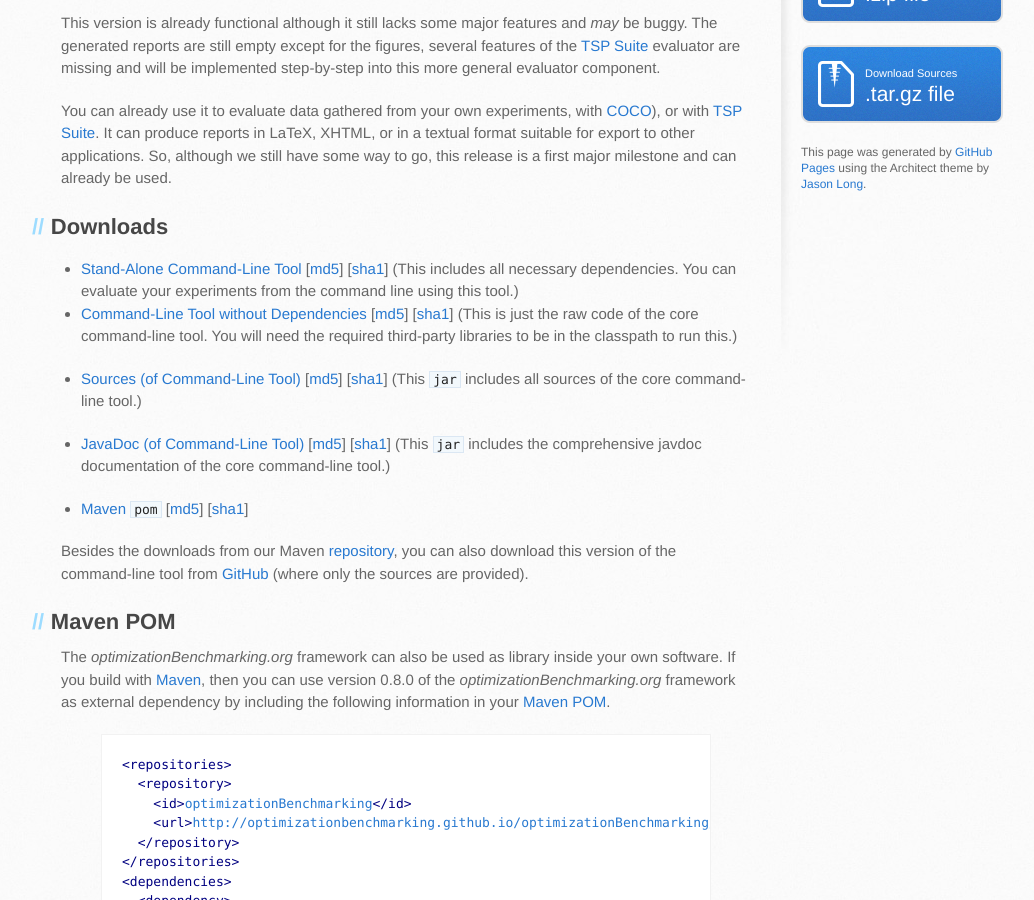
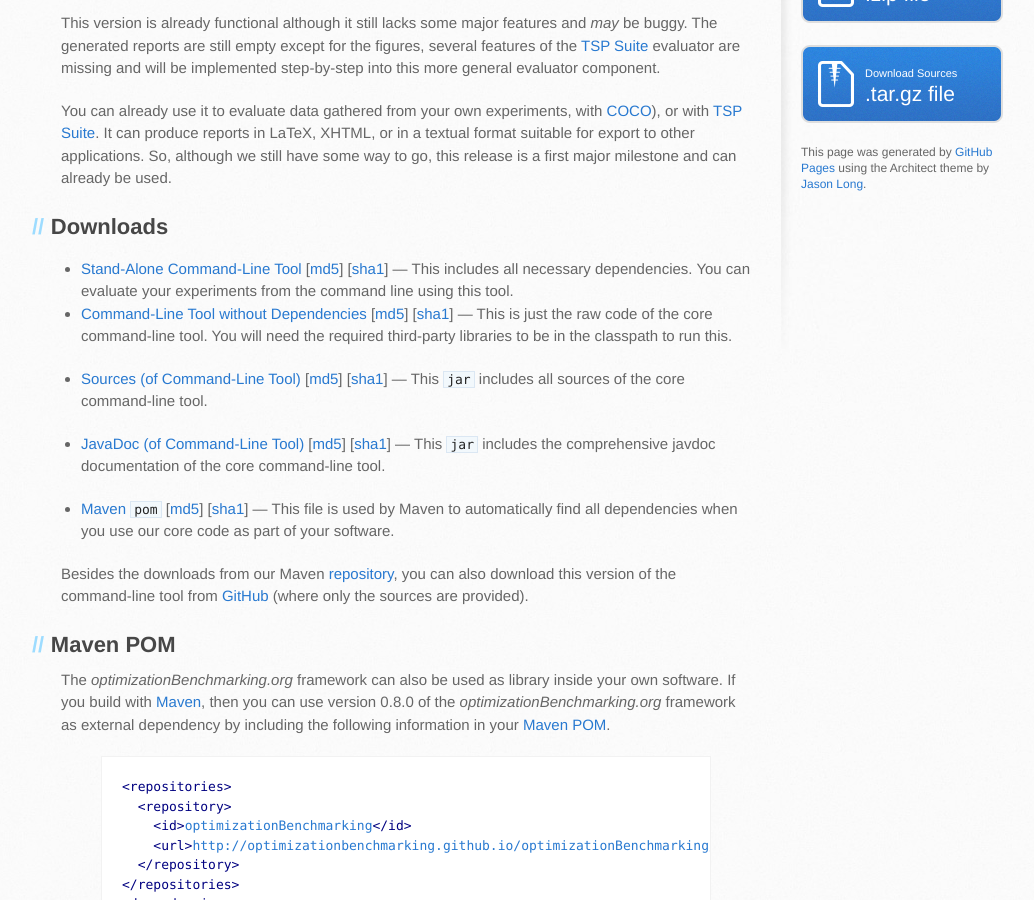
Before and after one commit to optimizationBenchmarking/optimizationBenchmarking, a Jekyll site: the page built from _posts/2015-06-01-release-0.8.0.md, in a window 1280 px wide and 900 px high, scrolled down 425 px. Shown: the whole window, without its empty margins (109-1143 px from the left). Built offline with Jekyll 4.4.1, drawn with Linux system fonts in a browser that asks for light colours; Markdown is read by kramdown in place of the engine named in the settings.

Commit message:
Further improvements on the download lists in the repository

```diff
--- a/_includes/repositoryDownloads.md
+++ b/_includes/repositoryDownloads.md
@@ -1,21 +1,21 @@
 ## Downloads
 {% if include.hasGUI == "true" %}
-* [Stand-Alone GUI](https://github.com/optimizationBenchmarking/optimizationBenchmarkingGui/releases/download/v{{ include.projectVersion }}/optimizationBenchmarkingGui-{{ include.projectVersion }}-full.jar) (This includes all necessary dependencies, such as core sources and required libraries. You need nothing else to evaluate your experiments and conveniently edit all meta-data for your experiments and evaluation processes in a comfortable user interface.)
+* [Stand-Alone GUI](https://github.com/optimizationBenchmarking/optimizationBenchmarkingGui/releases/download/v{{ include.projectVersion }}/optimizationBenchmarkingGui-{{ include.projectVersion }}-full.jar) &mdash; This includes all necessary dependencies, such as core sources and required libraries. You need nothing else to evaluate your experiments and conveniently edit all meta-data for your experiments and evaluation processes in a comfortable user interface.
 {% endif %}
-* [Stand-Alone Command-Line Tool]({{ site.baseurl }}/repo/optimizationBenchmarking/org/optimizationBenchmarking/{{ include.projectVersion }}/optimizationBenchmarking-{{ include.projectVersion }}-full.jar) [[md5]({{ site.baseurl }}/repo/optimizationBenchmarking/org/optimizationBenchmarking/{{ include.projectVersion }}/optimizationBenchmarking-{{ include.projectVersion }}-full.jar.md5)] [[sha1]({{ site.baseurl }}/repo/optimizationBenchmarking/org/optimizationBenchmarking/{{ include.projectVersion }}/optimizationBenchmarking-{{ include.projectVersion }}-full.jar.sha1)] (This includes all necessary dependencies. You can evaluate your experiments from the command line using this tool.)
-* [Command-Line Tool without Dependencies]({{ site.baseurl }}/repo/optimizationBenchmarking/org/optimizationBenchmarking/{{ include.projectVersion }}/optimizationBenchmarking-{{ include.projectVersion }}.jar) [[md5]({{ site.baseurl }}/repo/optimizationBenchmarking/org/optimizationBenchmarking/{{ include.projectVersion }}/optimizationBenchmarking-{{ include.projectVersion }}.jar.md5)] [[sha1]({{ site.baseurl }}/repo/optimizationBenchmarking/org/optimizationBenchmarking/{{ include.projectVersion }}/optimizationBenchmarking-{{ include.projectVersion }}.jar.sha1)] (This is just the raw code of the core command-line tool. You will need the required third-party libraries to be in the classpath to run this.)
+* [Stand-Alone Command-Line Tool]({{ site.baseurl }}/repo/optimizationBenchmarking/org/optimizationBenchmarking/{{ include.projectVersion }}/optimizationBenchmarking-{{ include.projectVersion }}-full.jar) [[md5]({{ site.baseurl }}/repo/optimizationBenchmarking/org/optimizationBenchmarking/{{ include.projectVersion }}/optimizationBenchmarking-{{ include.projectVersion }}-full.jar.md5)] [[sha1]({{ site.baseurl }}/repo/optimizationBenchmarking/org/optimizationBenchmarking/{{ include.projectVersion }}/optimizationBenchmarking-{{ include.projectVersion }}-full.jar.sha1)] &mdash; This includes all necessary dependencies. You can evaluate your experiments from the command line using this tool.
+* [Command-Line Tool without Dependencies]({{ site.baseurl }}/repo/optimizationBenchmarking/org/optimizationBenchmarking/{{ include.projectVersion }}/optimizationBenchmarking-{{ include.projectVersion }}.jar) [[md5]({{ site.baseurl }}/repo/optimizationBenchmarking/org/optimizationBenchmarking/{{ include.projectVersion }}/optimizationBenchmarking-{{ include.projectVersion }}.jar.md5)] [[sha1]({{ site.baseurl }}/repo/optimizationBenchmarking/org/optimizationBenchmarking/{{ include.projectVersion }}/optimizationBenchmarking-{{ include.projectVersion }}.jar.sha1)] &mdash; This is just the raw code of the core command-line tool. You will need the required third-party libraries to be in the classpath to run this.
 {% if include.hasGUI == "true" %}
-* [GUI without Dependencies ](https://github.com/optimizationBenchmarking/optimizationBenchmarkingGui/releases/download/v{{ include.projectVersion }}/optimizationBenchmarkingGui-{{ include.projectVersion }}.jar) (This is just the raw code of the GUI. You will need the required third-party libraries as well as the core jar (command-line tool) in the classpath to run this.)
+* [GUI without Dependencies ](https://github.com/optimizationBenchmarking/optimizationBenchmarkingGui/releases/download/v{{ include.projectVersion }}/optimizationBenchmarkingGui-{{ include.projectVersion }}.jar) &mdash; This is just the raw code of the GUI. You will need the required third-party libraries as well as the core jar (command-line tool) in the classpath to run this.
 {% endif %}
-* [Sources (of Command-Line Tool)]({{ site.baseurl }}/repo/optimizationBenchmarking/org/optimizationBenchmarking/{{ include.projectVersion }}/optimizationBenchmarking-{{ include.projectVersion }}-sources.jar) [[md5]({{ site.baseurl }}/repo/optimizationBenchmarking/org/optimizationBenchmarking/{{ include.projectVersion }}/optimizationBenchmarking-{{ include.projectVersion }}-sources.jar.md5)] [[sha1]({{ site.baseurl }}/repo/optimizationBenchmarking/org/optimizationBenchmarking/{{ include.projectVersion }}/optimizationBenchmarking-{{ include.projectVersion }}-sources.jar.sha1)] (This `jar` includes all sources of the core command-line tool.)
+* [Sources (of Command-Line Tool)]({{ site.baseurl }}/repo/optimizationBenchmarking/org/optimizationBenchmarking/{{ include.projectVersion }}/optimizationBenchmarking-{{ include.projectVersion }}-sources.jar) [[md5]({{ site.baseurl }}/repo/optimizationBenchmarking/org/optimizationBenchmarking/{{ include.projectVersion }}/optimizationBenchmarking-{{ include.projectVersion }}-sources.jar.md5)] [[sha1]({{ site.baseurl }}/repo/optimizationBenchmarking/org/optimizationBenchmarking/{{ include.projectVersion }}/optimizationBenchmarking-{{ include.projectVersion }}-sources.jar.sha1)] &mdash; This `jar` includes all sources of the core command-line tool.
 {% if include.hasGUI == "true" %}
-* [Sources of GUI](https://github.com/optimizationBenchmarking/optimizationBenchmarkingGui/releases/download/v{{ include.projectVersion }}/optimizationBenchmarkingGui-{{ include.projectVersion }}-sources.jar) (This `jar` includes all sources of the GUI, but not the core command-line tool.)
+* [Sources of GUI](https://github.com/optimizationBenchmarking/optimizationBenchmarkingGui/releases/download/v{{ include.projectVersion }}/optimizationBenchmarkingGui-{{ include.projectVersion }}-sources.jar) &mdash; This `jar` includes all sources of the GUI, but not the core command-line tool.
 {% endif %}
-* [JavaDoc (of Command-Line Tool)]({{ site.baseurl }}/repo/optimizationBenchmarking/org/optimizationBenchmarking/{{ include.projectVersion }}/optimizationBenchmarking-{{ include.projectVersion }}-javadoc.jar) [[md5]({{ site.baseurl }}/repo/optimizationBenchmarking/org/optimizationBenchmarking/{{ include.projectVersion }}/optimizationBenchmarking-{{ include.projectVersion }}-javadoc.jar.md5)] [[sha1]({{ site.baseurl }}/repo/optimizationBenchmarking/org/optimizationBenchmarking/{{ include.projectVersion }}/optimizationBenchmarking-{{ include.projectVersion }}-javadoc.jar.sha1)] (This `jar` includes the comprehensive javdoc documentation of the core command-line tool.)
+* [JavaDoc (of Command-Line Tool)]({{ site.baseurl }}/repo/optimizationBenchmarking/org/optimizationBenchmarking/{{ include.projectVersion }}/optimizationBenchmarking-{{ include.projectVersion }}-javadoc.jar) [[md5]({{ site.baseurl }}/repo/optimizationBenchmarking/org/optimizationBenchmarking/{{ include.projectVersion }}/optimizationBenchmarking-{{ include.projectVersion }}-javadoc.jar.md5)] [[sha1]({{ site.baseurl }}/repo/optimizationBenchmarking/org/optimizationBenchmarking/{{ include.projectVersion }}/optimizationBenchmarking-{{ include.projectVersion }}-javadoc.jar.sha1)] &mdash; This `jar` includes the comprehensive javdoc documentation of the core command-line tool.
 {% if include.hasGUI == "true" %}
-* [JavaDoc of GUI](https://github.com/optimizationBenchmarking/optimizationBenchmarkingGui/releases/download/v{{ include.projectVersion }}/optimizationBenchmarkingGui-{{ include.projectVersion }}-javadoc.jar) (This `jar` includes the comprehensive javdoc documentation of the GUI, but not the core command-line tool.)
+* [JavaDoc of GUI](https://github.com/optimizationBenchmarking/optimizationBenchmarkingGui/releases/download/v{{ include.projectVersion }}/optimizationBenchmarkingGui-{{ include.projectVersion }}-javadoc.jar) &mdash; This `jar` includes the comprehensive javdoc documentation of the GUI, but not the core command-line tool.
 {% endif %}
-* [Maven `pom`]({{ site.baseurl }}/repo/optimizationBenchmarking/org/optimizationBenchmarking/{{ include.projectVersion }}/optimizationBenchmarking-{{ include.projectVersion }}.pom) [[md5]({{ site.baseurl }}/repo/optimizationBenchmarking/org/optimizationBenchmarking/{{ include.projectVersion }}/optimizationBenchmarking-{{ include.projectVersion }}.pom.md5)] [[sha1]({{ site.baseurl }}/repo/optimizationBenchmarking/org/optimizationBenchmarking/{{ include.projectVersion }}/optimizationBenchmarking-{{ include.projectVersion }}.pom.sha1)]
+* [Maven `pom`]({{ site.baseurl }}/repo/optimizationBenchmarking/org/optimizationBenchmarking/{{ include.projectVersion }}/optimizationBenchmarking-{{ include.projectVersion }}.pom) [[md5]({{ site.baseurl }}/repo/optimizationBenchmarking/org/optimizationBenchmarking/{{ include.projectVersion }}/optimizationBenchmarking-{{ include.projectVersion }}.pom.md5)] [[sha1]({{ site.baseurl }}/repo/optimizationBenchmarking/org/optimizationBenchmarking/{{ include.projectVersion }}/optimizationBenchmarking-{{ include.projectVersion }}.pom.sha1)] &mdash; This file is used by Maven to automatically find all dependencies when you use our core code as part of your software.
 
 Besides the downloads from our Maven [repository]({{ site.baseurl }}/repo/optimizationBenchmarking/org/optimizationBenchmarking/{{ include.projectVersion }}/index.html), you can also download this version of the command-line tool from [GitHub](https://github.com/optimizationBenchmarking/optimizationBenchmarking/releases/tag/v{{ include.projectVersion }}) (where only the sources are provided).
 ## Maven POM
```
Also changed, not shown: _includes/0.8.4.md (+1 -1 lines), repo/optimizationBenchmarking/org/optimizationBenchmarking/0.8.4/index.md (+1 -1 lines).
